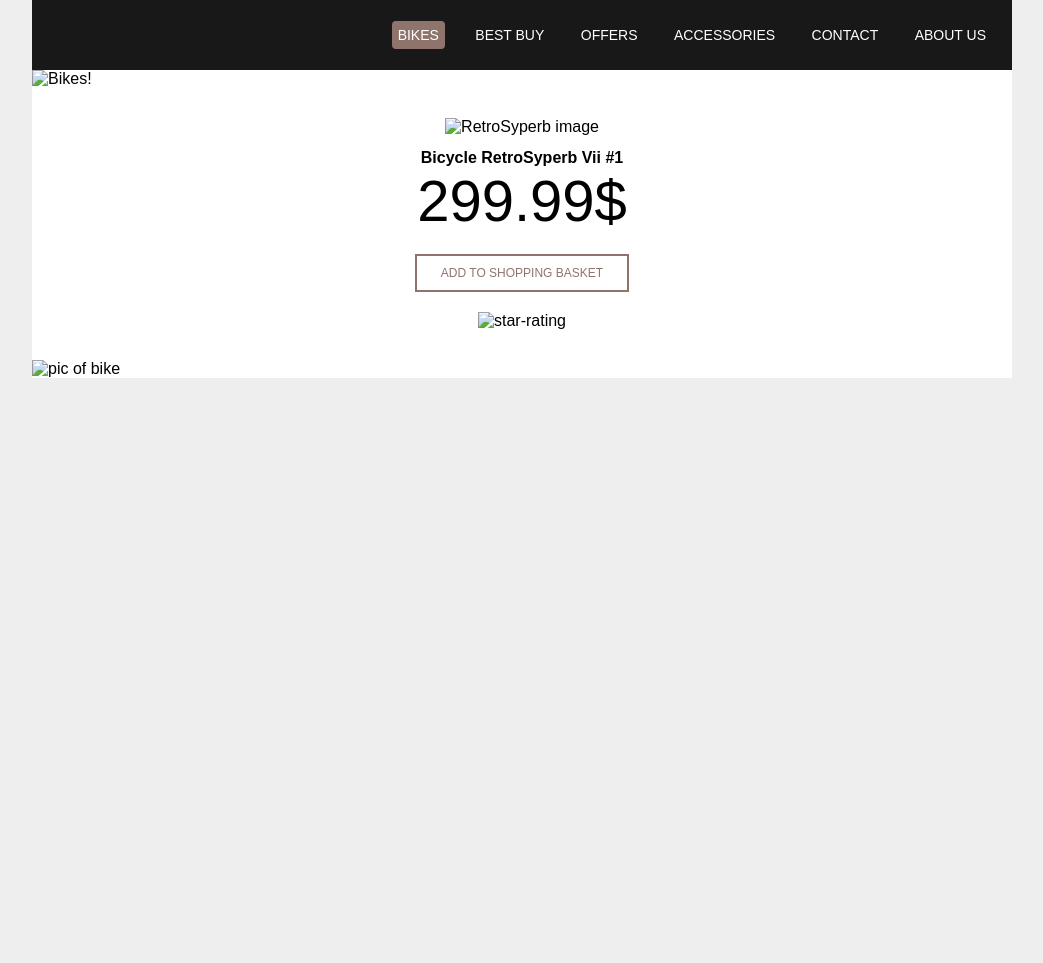
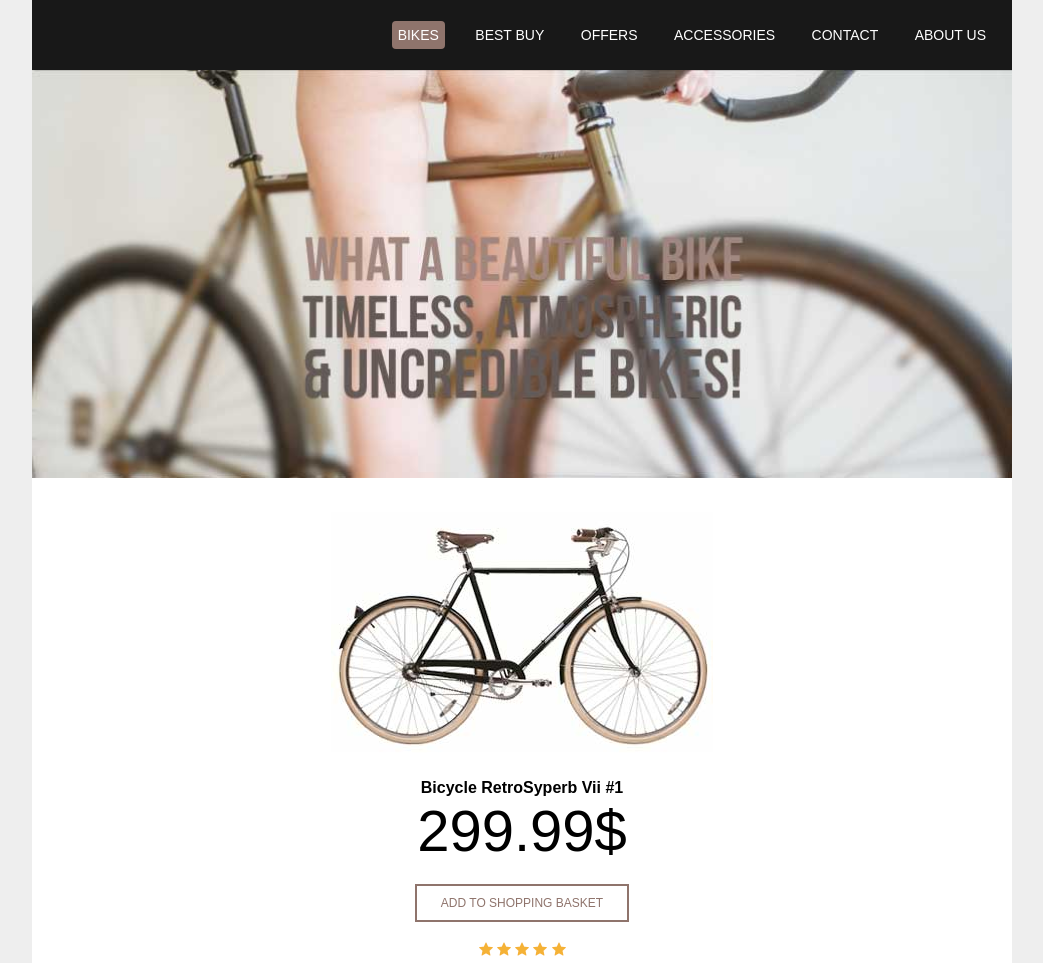
Before and after one commit to dhrumishah/BIKES, a plain HTML site: page index.html in a window 1280 px wide. Shown: the top 963 px of the page, without its empty margins (118-1161 px from the left). Before the commit the page ends 800 px from the top, so only its background shows below. Drawn offline with Linux system fonts and the light colour scheme.

Commit message:
Update index.html

```diff
--- a/index.html
+++ b/index.html
@@ -24,19 +24,19 @@
         </nav>
 
         <div id="lead-banner">
-            <img src="images/lead-banner.jpg" alt="Bikes!">
+            <img src="lead-banner.jpg" alt="Bikes!">
         </div>
 
         <section id="shop">
-            <img class="product-image" src="images/bike.jpg" alt="RetroSyperb image">
+            <img class="product-image" src="bike.jpg" alt="RetroSyperb image">
             <h2 class="product-name">Bicycle RetroSyperb Vii #1</h2>
             <span class="price">299.99$</span>
             <a class="add-to-bag" href="#">Add to shopping basket</a>
-            <img class="rating" src="images/stars.png" alt="star-rating">
+            <img class="rating" src="stars.png" alt="star-rating">
         </section>
 
         <div id="footer-banner">
-            <img src="images/footer.jpg" alt="pic of bike">
+            <img src="footer.jpg" alt="pic of bike">
         </div>
 
     </div>
```
